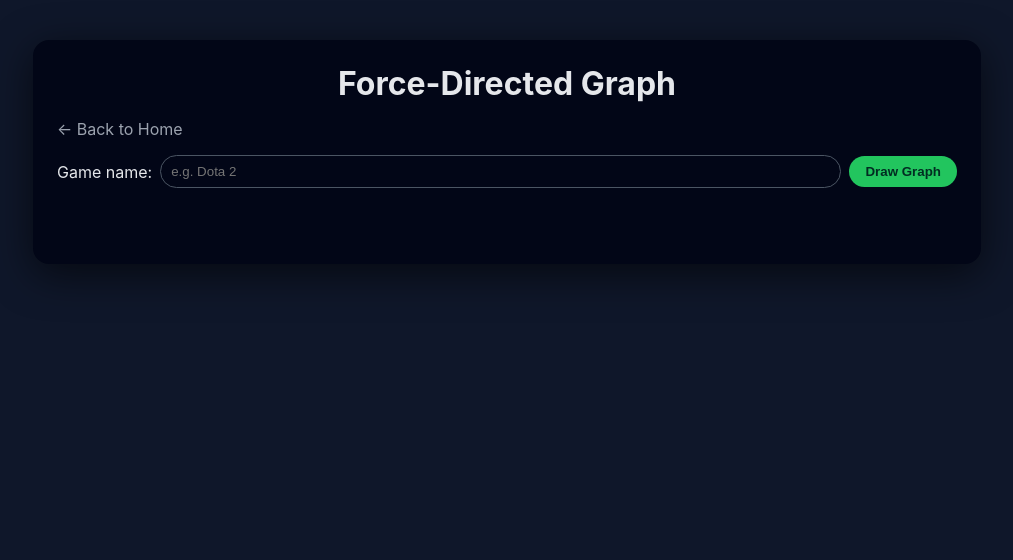
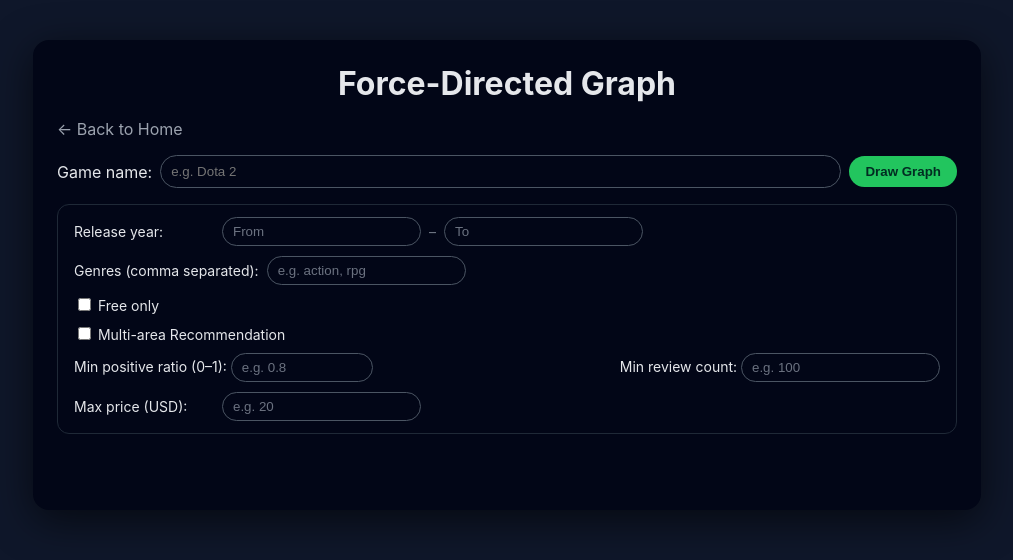
Before and after one commit to lvelf/SteamAI, a Flask app: page /graph in a window 1280 px wide. Shown: the part 86-646 px from the top of the page, without its empty margins (133-1146 px from the left). Run offline with Flask 3, Linux system fonts and the light colour scheme; parts of the project's set-up code (start-up, migrations or seed data) failed here and were passed over.

Commit message:
add flask backend for filter

```diff
--- a/Website/static/graph.js
+++ b/Website/static/graph.js
@@ -2,6 +2,16 @@ const gInput = document.getElementById("game-input");
 const gBtn = document.getElementById("draw-btn");
 const gStatus = document.getElementById("status");
 const gContainer = document.getElementById("graph");
+
+const minYearInput = document.getElementById("min-year");
+const maxYearInput = document.getElementById("max-year");
+const genresInput = document.getElementById("genres");
+const isFreeInput = document.getElementById("is-free");
+const isMultiInput = document.getElementById("multi-area");
+const minPosRatioInput = document.getElementById("min-positive-ratio");
+const minReviewCountInput = document.getElementById("min-review-count");
+const maxPriceInput = document.getElementById("max-price");
+
 
 gBtn.addEventListener("click", async () => {
   const name = gInput.value.trim();
@@ -13,8 +23,29 @@ gBtn.addEventListener("click", async () => {
   gStatus.textContent = "Loading graph data...";
   gContainer.innerHTML = "";
 
+  const params = new URLSearchParams();
+  params.set("name", name);
+
+  const minYear = minYearInput?.value.trim();
+  const maxYear = maxYearInput?.value.trim();
+  const genres = genresInput?.value.trim();
+  const isFree = isFreeInput?.checked;
+  const isMulti = isMultiInput?.checked;
+  const minPosRatio = minPosRatioInput?.value.trim();
+  const minReviewCount = minReviewCountInput?.value.trim();
+  const maxPrice = maxPriceInput?.value.trim();
+
+  if (minYear) params.set("min_year", minYear);
+  if (maxYear) params.set("max_year", maxYear);
+  if (genres) params.set("genres", genres);          // "action, rpg"
+  if (isFree) params.set("is_free", "true");
+  if (isMulti) params.set("is_multi", "true");
+  if (minPosRatio) params.set("min_positive_ratio", minPosRatio);
+  if (minReviewCount) params.set("min_review_count", minReviewCount);
+  if (maxPrice) params.set("max_price", maxPrice);
+
   try {
-    const resp = await fetch(`/api/graph?name=${encodeURIComponent(name)}`);
+    const resp = await fetch(`/api/graph?${params.toString()}`);
     const data = await resp.json();
 
     if (!resp.ok) {
@@ -71,7 +102,7 @@ function drawForceGraph(nodes, links) {
     .selectAll("text")
     .data(nodes)
     .enter().append("text")
-    .text(d => d.label)
+    .text(d => (typeof d.label === "string" ? d.label : (d.label?.name ?? String(d.label))))
     .attr("dy", -12);
 
   simulation.on("tick", () => {
@@ -111,3 +142,10 @@ function drawForceGraph(nodes, links) {
       .on("end", dragended);
   }
 }
+
+gInput.addEventListener("keydown", (e) => {
+  if (e.key === "Enter") {
+    e.preventDefault();
+    gBtn.click();
+  }
+});
--- a/Website/static/style.css
+++ b/Website/static/style.css
@@ -305,8 +305,55 @@ body.home .container {
   }
 }
 
-/* 做一点 stagger，让卡片依次弹出来 */
+/* stagger */
 .mode-card:nth-child(1) { animation-delay: 0.00s; }
 .mode-card:nth-child(2) { animation-delay: 0.05s; }
 .mode-card:nth-child(3) { animation-delay: 0.10s; }
 .mode-card:nth-child(4) { animation-delay: 0.15s; }
+
+/* filter */
+.filter-panel {
+  margin-bottom: 16px;
+  padding: 12px 16px;
+  border-radius: 12px;
+  background: #020617;
+  border: 1px solid #1f2937;
+  display: flex;
+  flex-direction: column;
+  gap: 10px;
+}
+
+.filter-row {
+  display: flex;
+  flex-wrap: wrap;
+  align-items: center;
+  gap: 8px;
+  font-size: 14px;
+}
+
+.filter-row label {
+  color: #e5e7eb;
+  min-width: 140px;
+}
+
+.filter-row input[type="number"],
+.filter-row input[type="text"] {
+  padding: 6px 10px;
+  border-radius: 999px;
+  border: 1px solid #4b5563;
+  background: #020617;
+  color: #e5e7eb;
+  min-width: 120px;
+}
+
+.filter-row input::placeholder {
+  color: #6b7280;
+}
+
+.filter-row.two-cols {
+  justify-content: space-between;
+}
+
+.range-sep {
+  color: #6b7280;
+}
--- a/Website/templates/graph.html
+++ b/Website/templates/graph.html
@@ -26,6 +26,54 @@
       <button id="draw-btn">Draw Graph</button>
     </div>
 
+
+  <div class="filter-panel">
+
+  <div class="filter-row">
+    <label>Release year:</label>
+    <input id="min-year" type="number" placeholder="From" />
+    <span class="range-sep">–</span>
+    <input id="max-year" type="number" placeholder="To" />
+  </div>
+
+  <div class="filter-row">
+    <label>Genres (comma separated):</label>
+    <input id="genres" type="text" placeholder="e.g. action, rpg" />
+  </div>
+
+
+  <div class="filter-row">
+    <label>
+      <input id="is-free" type="checkbox" />
+      Free only
+    </label>
+  </div>
+
+    <div class="filter-row">
+      <label>
+      <input id="multi-area" type="checkbox" />
+        Multi-area Recommendation
+      </label>
+    </div>
+
+  <div class="filter-row two-cols">
+    <div>
+      <label>Min positive ratio (0–1):</label>
+      <input id="min-positive-ratio" type="number" step="0.05" min="0" max="1" placeholder="e.g. 0.8" />
+    </div>
+    <div>
+      <label>Min review count:</label>
+      <input id="min-review-count" type="number" min="0" placeholder="e.g. 100" />
+    </div>
+  </div>
+
+    <div class="filter-row">
+      <label>Max price (USD):</label>
+      <input id="max-price" type="number" min="0" step="0.5" placeholder="e.g. 20" />
+    </div>
+
+  </div>
+
     <div id="status"></div>
     <div id="graph"></div>
   </div>
--- a/recommendation/app.py
+++ b/recommendation/app.py
@@ -3,7 +3,7 @@ import sys
 from flask import Flask, render_template, request, jsonify
 from sklearn.metrics.pairwise import cosine_similarity
 from sentence_transformers import SentenceTransformer
-from utils import encode_text, df_to_json_records, parse_filters_from_request
+from utils import encode_text, df_to_json_records, parse_filters_from_request, to_float, to_int
 import pandas as pd
 import numpy as np
 
@@ -110,6 +110,33 @@ def api_recommend():
 
     print("recommending for:", name)
 
+    # construct params
+    min_year = to_int(request.args.get("min_year"))
+    max_year = to_int(request.args.get("max_year"))
+
+
+    genres_raw = request.args.get("genres", "").strip()
+    genres = (
+        [g.strip() for g in genres_raw.split(",") if g.strip()]
+        if genres_raw
+        else None
+    )
+
+    print(f"genres: {genres} min_year: {min_year} max_year: {max_year}")
+
+    is_free_str = request.args.get("is_free")
+    is_multi_str = request.args.get("is_multi")
+    print(f"is_free_str: {is_free_str}")
+    print(f"is_multi_str: {is_multi_str}")
+
+    is_free = True if is_free_str == "true" else False
+    is_multi = True if is_multi_str == "true" else False
+
+    min_positive_ratio = to_float(request.args.get("min_positive_ratio"))
+    min_review_count = to_int(request.args.get("min_review_count"))
+    max_price = to_float(request.args.get("max_price"))
+    print(f"min_positive_ratio: {min_positive_ratio} min_review_count: {min_review_count} max_price: {max_price}")
+    print(f"is_multi: {is_multi} and is_free:{is_free}")
     # fuzz find app_id
     candidates = rec.find_appid_by_name(name, top_k=3)
     if not candidates:
@@ -117,14 +144,47 @@ def api_recommend():
 
     seed = candidates[0]
     print("seed game:", seed)
+
+    if genres == None and min_year == None and max_year == None and  min_positive_ratio == None and min_review_count == None and max_price == None and is_free == False and is_multi == False:
+        print("not using params to rec 1")
+        df = rec.recommend_similar(
+            seed["appid"],
+            top_k=10,
+            # **filter_kwargs,
+        )
+    else:
+        try:
+            print("using params to rec")
+            df = rec.recommend_similar(
+                seed["appid"],
+                top_k=10,
+                min_year=min_year,
+                max_year=max_year,
+                genres=genres,
+                is_free=is_free,
+                min_positive_ratio=min_positive_ratio,
+                min_review_count=min_review_count,
+                max_price=max_price,
+                use_multi_modal_score=is_multi,
+            )
+            center = {
+                "appid": df.iloc[0]["appid"],
+                "name": df.iloc[0]["name"],
+            } if not df.empty else None
+        except AttributeError:
+            print("not using params to rec")
+            df = rec.recommend_similar(
+                seed["appid"],
+                top_k=10,
+                # **filter_kwargs,
+            )
+
+
+
     # filter
     #filter_kwargs = parse_filters_from_request(request)
 
-    df = rec.recommend_similar(
-        seed["appid"],
-        top_k=10,
-        # **filter_kwargs,
-    )
+
     df_clean = df.where(pd.notnull(df), None)
     df_clean = df.replace({np.nan: None})
     recs = df_clean.to_dict(orient="records")
@@ -143,20 +203,86 @@ def api_graph():
     if not name:
         return jsonify({"error": "Missing game name"}), 400
 
+    #candidates = rec.find_appid_by_name(name, top_k=3)
+    #if not candidates:
+    #    return jsonify({"error": f"No game found for '{name}'"}), 404
+
+    # construct params
+    min_year = to_int(request.args.get("min_year"))
+    max_year = to_int(request.args.get("max_year"))
+
+
+    genres_raw = request.args.get("genres", "").strip()
+    genres = (
+        [g.strip() for g in genres_raw.split(",") if g.strip()]
+        if genres_raw
+        else None
+    )
+
+    print(f"genres: {genres} min_year: {min_year} max_year: {max_year}")
+
+    is_free_str = request.args.get("is_free")
+    is_multi_str = request.args.get("is_multi")
+    print(f"is_free_str: {is_free_str}")
+    print(f"is_multi_str: {is_multi_str}")
+
+    is_free = True if is_free_str == "true" else False
+    is_multi = True if is_multi_str == "true" else False
+
+    min_positive_ratio = to_float(request.args.get("min_positive_ratio"))
+    min_review_count = to_int(request.args.get("min_review_count"))
+    max_price = to_float(request.args.get("max_price"))
+    print(f"min_positive_ratio: {min_positive_ratio} min_review_count: {min_review_count} max_price: {max_price}")
+    print(f"is_multi: {is_multi} and is_free:{is_free}")
+    # fuzz find app_id
     candidates = rec.find_appid_by_name(name, top_k=3)
     if not candidates:
         return jsonify({"error": f"No game found for '{name}'"}), 404
 
-
     seed = candidates[0]
+    print("seed game:", seed)
     center_name = seed
     appid = seed["appid"]
 
-    print("seed game:", seed)
-    df = rec.recommend_similar(
-        seed["appid"],
-        top_k=10,
-    )
+    if genres == None and min_year == None and max_year == None and  min_positive_ratio == None and min_review_count == None and max_price == None and is_free == False and is_multi == False:
+        print("not using params to rec 1")
+        df = rec.recommend_similar(
+            seed["appid"],
+            top_k=10,
+            # **filter_kwargs,
+        )
+    else:
+        try:
+            print("using params to rec")
+            df = rec.recommend_similar(
+                seed["appid"],
+                top_k=10,
+                min_year=min_year,
+                max_year=max_year,
+                genres=genres,
+                is_free=is_free,
+                min_positive_ratio=min_positive_ratio,
+                min_review_count=min_review_count,
+                max_price=max_price,
+                use_multi_modal_score=is_multi,
+            )
+            center = {
+                "appid": df.iloc[0]["appid"],
+                "name": df.iloc[0]["name"],
+            } if not df.empty else None
+        except AttributeError:
+            print("not using params to rec")
+            df = rec.recommend_similar(
+                seed["appid"],
+                top_k=10,
+                # **filter_kwargs,
+            )
+
+
+    #df = rec.recommend_similar(
+    #    seed["appid"],
+    #    top_k=10,
+    #)
     df_clean = df.where(pd.notnull(df), None)
     df_clean = df.replace({np.nan: None})
     recs = df_clean.to_dict(orient="records")
```
Also changed, not shown: Website/static/recommend.js (+33 -1 lines), Website/templates/recommend.html (+45 -0 lines), recommendation/utils.py (+13 -0 lines).
